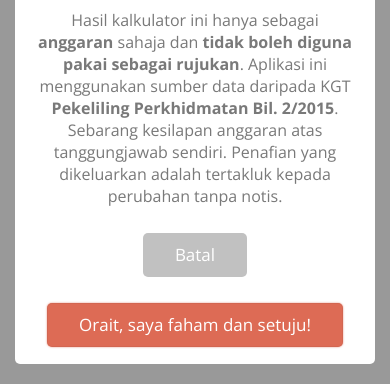
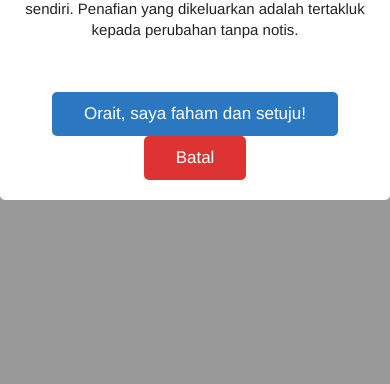
Before and after one commit to hariadi/pengiraan-kgt, a plain HTML site: page index.html in a window 390 px wide. Shown: the part 460-844 px from the top of the page. Drawn offline with nearby package versions, Linux system fonts and the light colour scheme.

Commit message:
Use sweetalert2 to fix mobile user cannot scroll

```diff
--- a/index.html
+++ b/index.html
@@ -24,7 +24,7 @@
 	<link href="assets/css/ie10-viewport-bug-workaround.css" rel="stylesheet">
 
 	<!-- Sweetalert -->
-	<link href="assets/css/sweetalert.css" rel="stylesheet">
+	<link href="assets/css/sweetalert2.min.css" rel="stylesheet">
 
 	<!-- Custom styles for this template -->
 	<!-- <link href="navbar-static-top.css" rel="stylesheet"> -->
@@ -45,7 +45,7 @@
     <script src="assets/js/bootstrap.min.js"></script>
     <!-- IE10 viewport hack for Surface/desktop Windows 8 bug -->
     <script src="assets/js/ie10-viewport-bug-workaround.js"></script>
-    <script src="assets/js/sweetalert.min.js"></script>
+    <script src="assets/js/sweetalert2.min.js"></script>
     <script src="assets/js/js.cookie.min.js"></script>
     <script>
 
@@ -61,18 +61,19 @@
 
 			swal({
 				title: "PENAFIAN",
-				text: "Hasil kalkulator ini hanya sebagai <b>anggaran</b> sahaja dan <b>tidak boleh diguna pakai sebagai rujukan</b>. Aplikasi ini menggunakan sumber data daripada KGT <b>Pekeliling Perkhidmatan Bil. 2/2015</b>. Sebarang kesilapan anggaran atas tanggungjawab sendiri. Penafian yang dikeluarkan adalah tertakluk kepada perubahan tanpa notis.",
-				type: "warning",
+				html: "Hasil kalkulator ini hanya sebagai <b>anggaran</b> sahaja dan <b>tidak boleh diguna pakai sebagai rujukan</b>. Aplikasi ini menggunakan sumber data daripada KGT <b>Pekeliling Perkhidmatan Bil. 2/2015</b>. Sebarang kesilapan anggaran atas tanggungjawab sendiri. Penafian yang dikeluarkan adalah tertakluk kepada perubahan tanpa notis.",
+				type: 'warning',
 				showCancelButton: true,
-				confirmButtonColor: "#DD6B55",
+				confirmButtonColor: '#3085d6',
+				cancelButtonColor: '#d33',
+				cancelButtonText: "Batal",
 				confirmButtonText: "Orait, saya faham dan setuju!",
-				cancelButtonText: "Batal",
-				closeOnConfirm: false,
-				html: true
-			},
-			function(){
-				Cookies.set('confirm', true, { path: '/pengiraan-kgt', expires: 365 });
-				window.location.href = "kira.html";
+				closeOnConfirm: false
+			}).then(function(isConfirm) {
+				if (isConfirm) {
+					Cookies.set('confirm', true, { path: '/pengiraan-kgt', expires: 365 });
+					window.location.href = "kira.html";
+				}
 			});
 		});
     </script>
```
Also changed, not shown: kira.html (+0 -4 lines), assets/css/sweetalert2.min.css (added), assets/js/sweetalert2.min.js (added).
